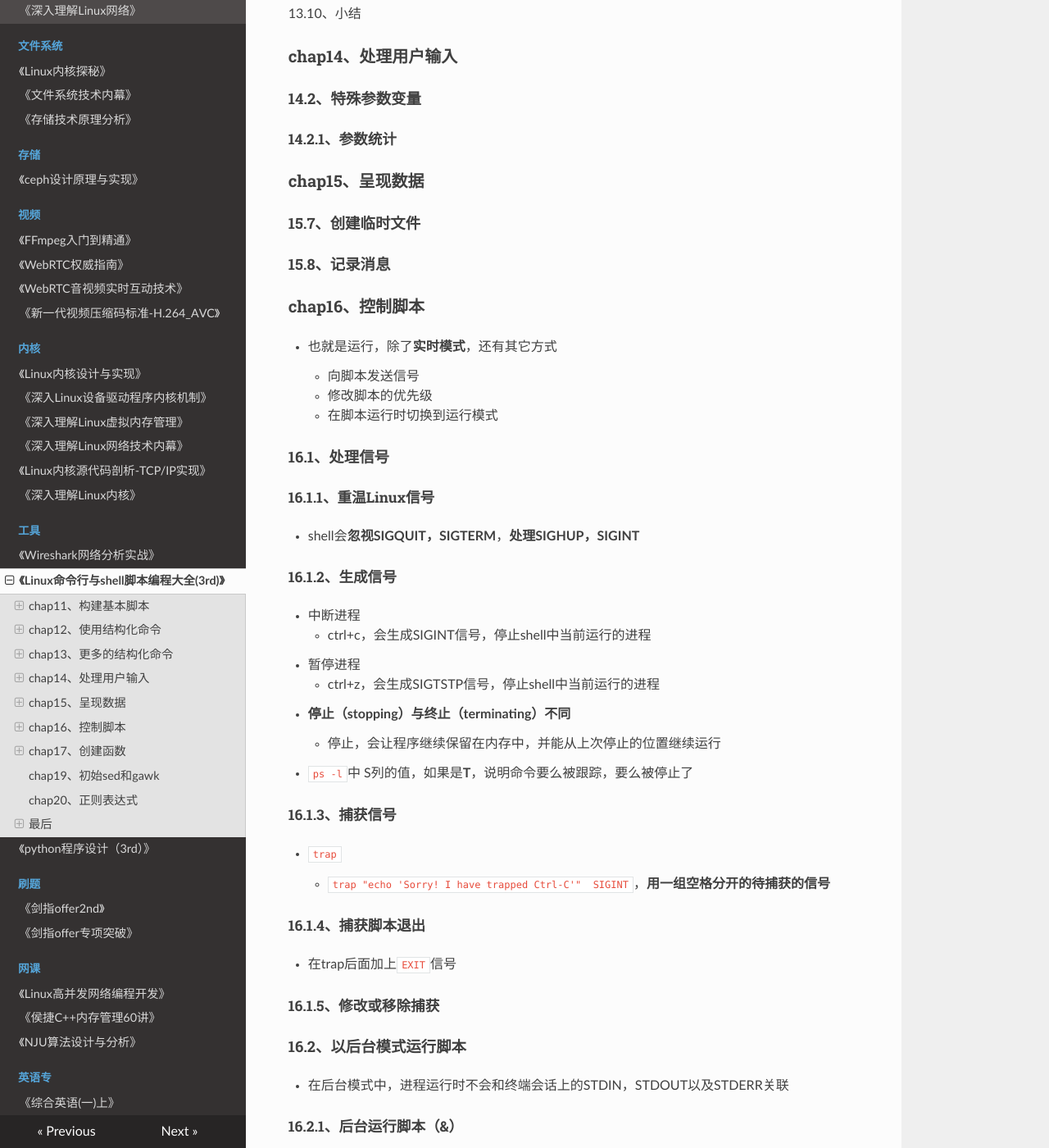
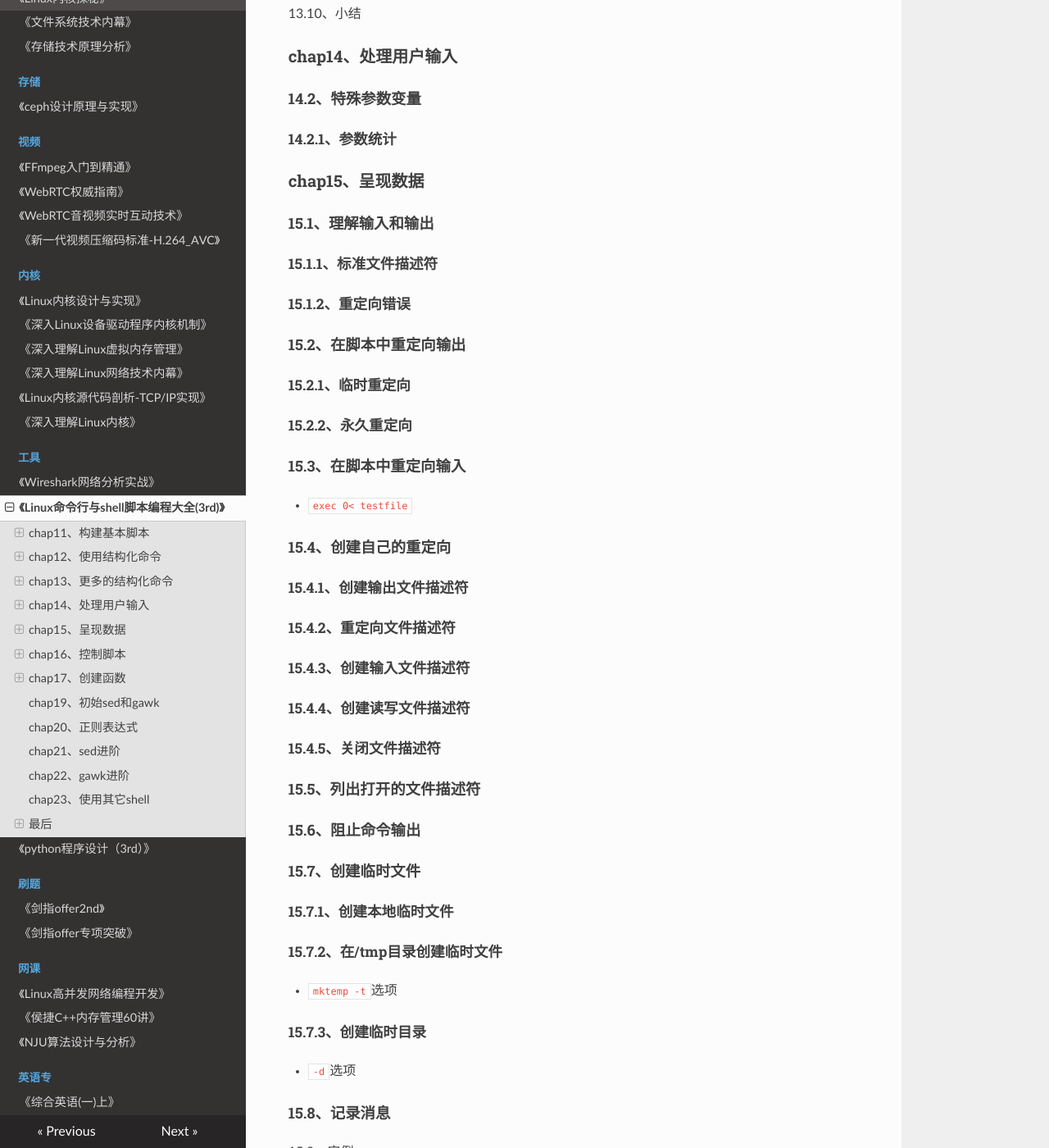
Before and after one commit to wolflion/booknotes, an MkDocs documentation site: the page built from docs/15tool/Linux命令行与shell脚本编程大全(3rd).md, in a window 1280 px wide and 1400 px high, scrolled down 3443 px. Shown: the whole window at 82% size. Built offline with MkDocs 1.6.1, drawn with Linux system fonts in a browser that asks for light colours; nearby versions of some CDN libraries; some of the changed text lies outside the part shown.

Commit message:
Update Linux命令行与shell脚本编程大全(3rd).md

```diff
--- a/docs/15tool/Linux命令行与shell脚本编程大全(3rd).md
+++ b/docs/15tool/Linux命令行与shell脚本编程大全(3rd).md
@@ -144,9 +144,55 @@ fi
 
 ### chap15、呈现数据
 
+#### 15.1、理解输入和输出
+
+##### 15.1.1、标准文件描述符
+
+##### 15.1.2、重定向错误
+
+#### 15.2、在脚本中重定向输出
+
+##### 15.2.1、临时重定向
+
+##### 15.2.2、永久重定向
+
+#### 15.3、在脚本中重定向输入
+
++ `exec 0< testfile`
+
+#### 15.4、创建自己的重定向
+
+##### 15.4.1、创建输出文件描述符
+
+##### 15.4.2、重定向文件描述符
+
+##### 15.4.3、创建输入文件描述符
+
+##### 15.4.4、创建读写文件描述符
+
+##### 15.4.5、关闭文件描述符
+
+#### 15.5、列出打开的文件描述符
+
+#### 15.6、阻止命令输出
+
 #### 15.7、创建临时文件
 
+##### 15.7.1、创建本地临时文件
+
+##### 15.7.2、在/tmp目录创建临时文件
+
++ `mktemp -t`选项
+
+##### 15.7.3、创建临时目录
+
++ `-d`选项
+
 #### 15.8、记录消息
+
+15.9、实例
+
+15.10、小结
 
 ### chap16、控制脚本
 
@@ -173,7 +219,7 @@ fi
 
 ##### 16.1.3、捕获信号
 
-+ `trap`
++ `trap`命令
   + `trap "echo 'Sorry! I have trapped Ctrl-C'"  SIGINT`，**用一组空格分开的待捕获的信号**
 
 ##### 16.1.4、捕获脚本退出
@@ -186,7 +232,7 @@ fi
 
 + 在后台模式中，进程运行时不会和终端会话上的STDIN，STDOUT以及STDERR关联
 
-##### 16.2.1、后台运行脚本（&）
+##### 16.2.1、后台运行脚本（`&`）
 
 ##### 16.2.2、运行多个后台脚本
 
@@ -204,7 +250,9 @@ fi
 
 ##### 16.4.1、查看作业
 
-+ jobs命令
++ jobs命令，
+  + `jobs -l`查看进程号
+  + `$$`分配给脚本的PID
 
 ##### 16.4.2、重启停止的作业
 
@@ -216,21 +264,27 @@ fi
 
 ##### 16.5.1、nice命令
 
-+ `nice -n 10`，**只能降低，不能提高**
++ `nice -n 10 ./test4.sh > test4.out &`，**只能降低，不能提高**
 
 ##### 16.5.2、renice命令
 
 + renice命令的限制
+  + `renice -n 10 -p 5055`，改变系统上已经运行的
 
 #### 16.6、定时运行作业
 
 ##### 16.6.1、用at命令来计划执行作业
 
++ 4、删除作业
+  + `atrm`是删除，`atq`查看哪些作业在作业队列中等待
+
 ##### 16.6.2、安排需要定期执行的脚本
 
-+ cron时间表
-+ 构建cron时间表
-+ 浏览cron目录
++ 1、cron时间表
++ 2、构建cron时间表
+  + `crontab -l`
+  + **添加条目**用`-e`选项，即`crontab -e`
++ 3、浏览cron目录
   + `ls /etc/cron.*ly`
 
 ##### 16.6.3、使用新shell启动脚本
@@ -290,7 +352,13 @@ name() {commands} #关键的()
 
 #### 17.7、在命令行上使用函数
 
+##### 17.7.1、在命令行上创建函数
+
+##### 17.7.2、在`.bashrc`文件中定义函数
+
 #### 17.8、实例
+
++ shtool库
 
 #### 17.9、小结
 
@@ -298,8 +366,14 @@ name() {commands} #关键的()
 
 ### chap20、正则表达式
 
+### chap21、sed进阶
+
+### chap22、gawk进阶
+
+### chap23、使用其它shell
+
 ### 最后
 
 #### 履历
 
-+ 20220319写了点纸上的笔记
++ 20220319写了点纸上的笔记，2021年1月底和2月初也看了点Part2和Part3方面的知识
```
Also changed, not shown: other parts of docs/15tool/Linux命令行与shell脚本编程大全(3rd).md (+19 -11 lines).
